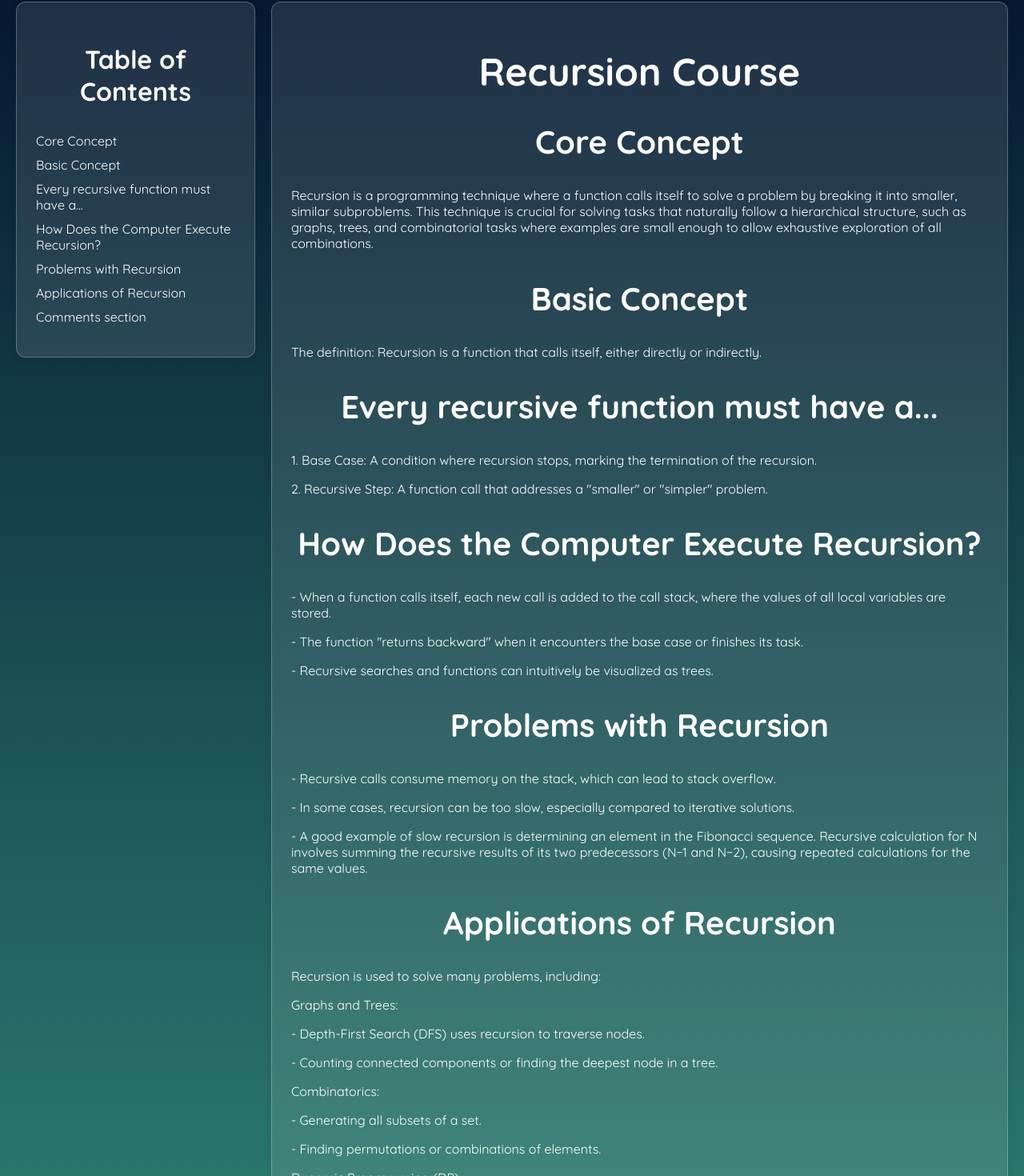
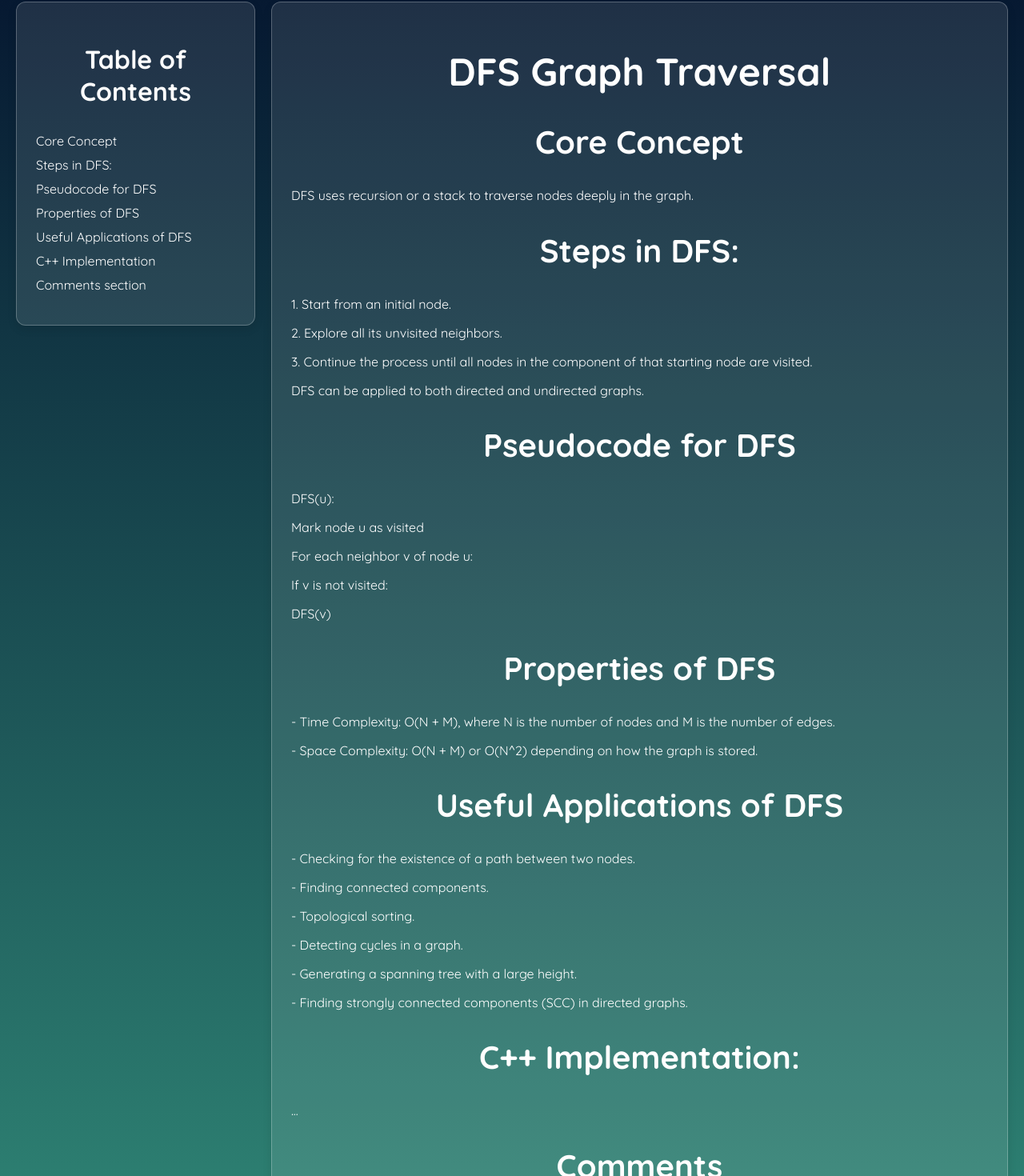
Before and after one commit to najkela/tshp, a React (Vite) app: page /courses/dfs in a window 1280 px wide. Shown: the part 131-1601 px from the top of the page at 80% size. Built offline with nearby package versions, Linux system fonts and the light colour scheme; no server answers; the database is empty.

Commit message:
Ne znam šta commitujem

```diff
--- a/src/pages/Courses.jsx
+++ b/src/pages/Courses.jsx
@@ -114,7 +114,7 @@ const Courses = () => {
           <div className="course-card">
             <h3>DFS Graph Traversal</h3>
             <p>Depth-First Search (DFS) is a graph traversal algorithm that explores as deeply as possible along each branch before backtracking.</p>
-            <button onClick={() => handleButtonClick('course3')}>Start lesson</button>
+            <button onClick={() => handleButtonClick('dfs')}>Start lesson</button>
           </div>
           <div className="course-card">
             <h3>Course 4</h3>
--- a/src/pages/Courses/DFS.jsx
+++ b/src/pages/Courses/DFS.jsx
@@ -139,65 +139,60 @@ const DFS = () => {
                 <h2>Table of Contents</h2>
                 <ul>
                     <li><a href="#section1">Core Concept</a></li>
-                    <li><a href="#section2">Basic Concept</a></li>
-                    <li><a href="#section3">Every recursive function must have a...</a></li>
-                    <li><a href="#section4">How Does the Computer Execute Recursion?</a></li>
-                    <li><a href="#section5">Problems with Recursion</a></li>
-                    <li><a href="#section6">Applications of Recursion</a></li>
+                    <li><a href="#section2">Steps in DFS:</a></li>
+                    <li><a href="#section3">Pseudocode for DFS</a></li>
+                    <li><a href="#section4">Properties of DFS</a></li>
+                    <li><a href="#section5">Useful Applications of DFS</a></li>
+                    <li><a href="#section6">C++ Implementation</a></li>
                     <li><a href='#comments-section'>Comments section</a></li>
                 </ul>
             </div>
 
 
             <div className="course-content">
-                <h1>Recursion Course</h1>
+                <h1>DFS Graph Traversal</h1>
 
                 <div id="section1">
                     <h2>Core Concept</h2>
-                    <p>
-                        Recursion is a programming technique where a function calls itself to solve a problem by breaking it into smaller, similar subproblems. This technique is crucial for solving tasks that naturally follow a hierarchical structure, such as graphs, trees, and combinatorial tasks where examples are small enough to allow exhaustive exploration of all combinations.
-                    </p>
+                    <p>DFS uses recursion or a stack to traverse nodes deeply in the graph.</p>
                 </div>
 
                 <div id="section2">
-                    <h2>Basic Concept</h2>
-                    <p>
-                        The definition: Recursion is a function that calls itself, either directly or indirectly.
-                    </p>
+                    <h2>Steps in DFS:</h2>
+                    <p> 1. Start from an initial node. </p>
+                    <p> 2. Explore all its unvisited neighbors. </p>
+                    <p> 3. Continue the process until all nodes in the component of that starting node are visited. </p>
+                    <p> DFS can be applied to both directed and undirected graphs. </p>
                 </div>
 
                 <div id="section3">
-                    <h2>Every recursive function must have a...</h2>
-                    <p>1. Base Case: A condition where recursion stops, marking the termination of the recursion.</p>
-                    <p>2. Recursive Step: A function call that addresses a "smaller" or "simpler" problem.</p>
+                    <h2>Pseudocode for DFS</h2>
+                    <p> DFS(u): </p>
+                    <p>     Mark node u as visited </p>
+                    <p>     For each neighbor v of node u: </p>
+                    <p>         If v is not visited: </p>
+                    <p>             DFS(v) </p>
                 </div>
 
                 <div id="section4">
-                    <h2>How Does the Computer Execute Recursion?</h2>
-                    <p>- When a function calls itself, each new call is added to the call stack, where the values of all local variables are stored.</p>
-                    <p>- The function "returns backward" when it encounters the base case or finishes its task.</p>
-                    <p>- Recursive searches and functions can intuitively be visualized as trees.</p>
+                    <h2>Properties of DFS</h2>
+                    <p> - Time Complexity: O(N + M), where N is the number of nodes and M is the number of edges. </p>
+                    <p> - Space Complexity: O(N + M) or O(N^2) depending on how the graph is stored. </p>
                 </div>
 
                 <div id="section5">
-                    <h2>Problems with Recursion</h2>
-                    <p>- Recursive calls consume memory on the stack, which can lead to stack overflow.</p>
-                    <p>- In some cases, recursion can be too slow, especially compared to iterative solutions.</p>
-                    <p>- A good example of slow recursion is determining an element in the Fibonacci sequence. Recursive calculation for N involves summing the recursive results of its two predecessors (N−1 and N−2), causing repeated calculations for the same values.</p>
+                    <h2>Useful Applications of DFS</h2>
+                    <p> - Checking for the existence of a path between two nodes. </p>
+                    <p> - Finding connected components. </p>
+                    <p> - Topological sorting. </p>
+                    <p> - Detecting cycles in a graph. </p>
+                    <p> - Generating a spanning tree with a large height. </p>
+                    <p> - Finding strongly connected components (SCC) in directed graphs. </p>
                 </div>
 
                 <div id="section6">
-                    <h2>Applications of Recursion</h2>
-                    <p>Recursion is used to solve many problems, including:</p>
-                    <p> </p>
-                    <p>Graphs and Trees:</p>
-                    <p>- Depth-First Search (DFS) uses recursion to traverse nodes.</p>
-                    <p>- Counting connected components or finding the deepest node in a tree.</p>
-                    <p>Combinatorics:</p>
-                    <p>- Generating all subsets of a set.</p>
-                    <p>- Finding permutations or combinations of elements.</p>
-                    <p>Dynamic Programming (DP):</p>
-                    <p>- Many DP problems can be solved using recursion with memoization for optimization. </p>
+                    <h2>C++ Implementation:</h2>
+                    <p>...</p>
                 </div>
 
                 <div id="comments-section" className="comments-section">
```
